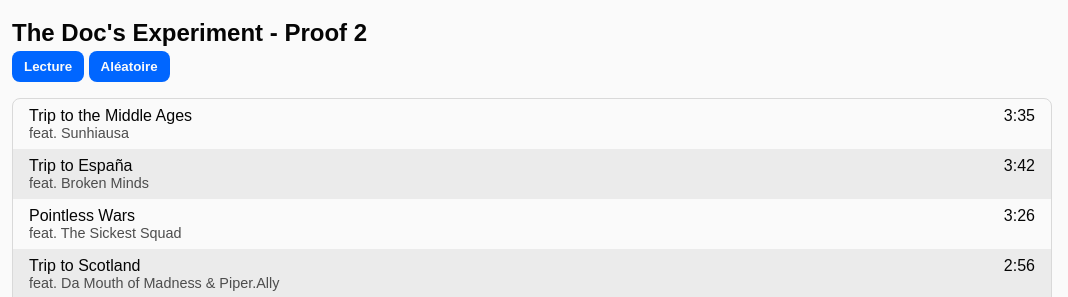
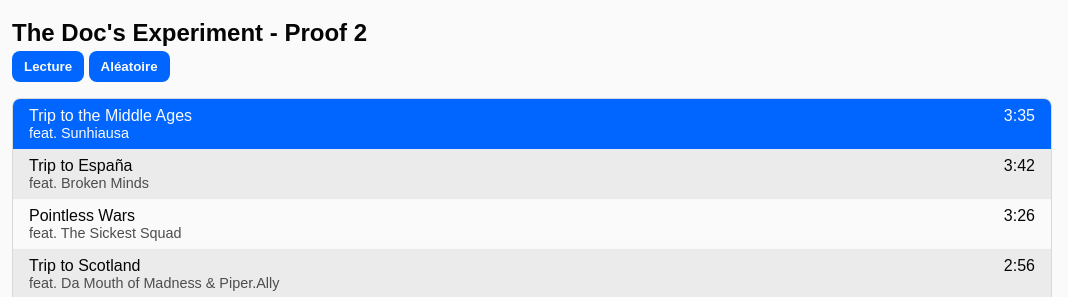
Before and after one commit to d9beuD/ynov-b1-2025, a plain HTML site: page albums.html in a window 1280 px wide. In both pictures the pointer is over the item 744 px from the left and 234 px from the top of the page. Shown: the part 111-408 px from the top of the page, 212-1280 px from the left. Drawn offline with Linux system fonts and the light colour scheme.

Commit message:
Ajout des effets de survol

```diff
--- a/styles/albums.css
+++ b/styles/albums.css
@@ -43,22 +43,34 @@
   border: 1px solid var(--border-color);
 }
 
+.track-featuring {
+  font-size: .90rem;
+  color: var(--secondary-foreground);
+}
+
 .track-list>.track {
   padding: .5rem 1rem;
   display: flex;
+}
+
+.track, .track-featuring {
+  transition: color 250ms, background-color 250ms;
 }
 
 .track-list>.track:nth-child(even) {
   background-color: var(--background-accent);
 }
 
+.track-list>.track:hover {
+  background-color: var(--primary);
+}
+
+.track-list>.track:hover, .track-list>.track:hover .track-featuring {
+  color: var(--primary-foreground) !important;
+}
+
 .track-title {
   flex: 1 1 auto;
-}
-
-.track-featuring {
-  font-size: .90rem;
-  color: var(--secondary-foreground);
 }
 
 .album-actions {
```
